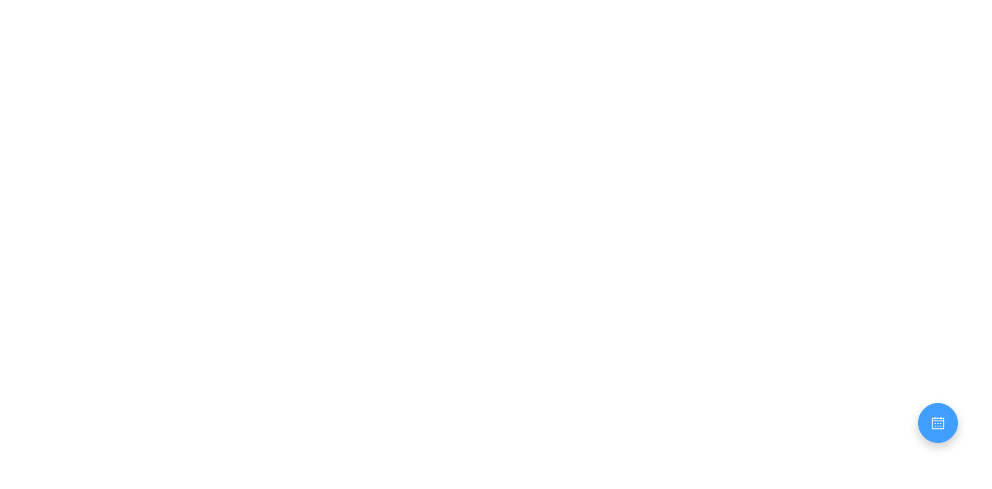
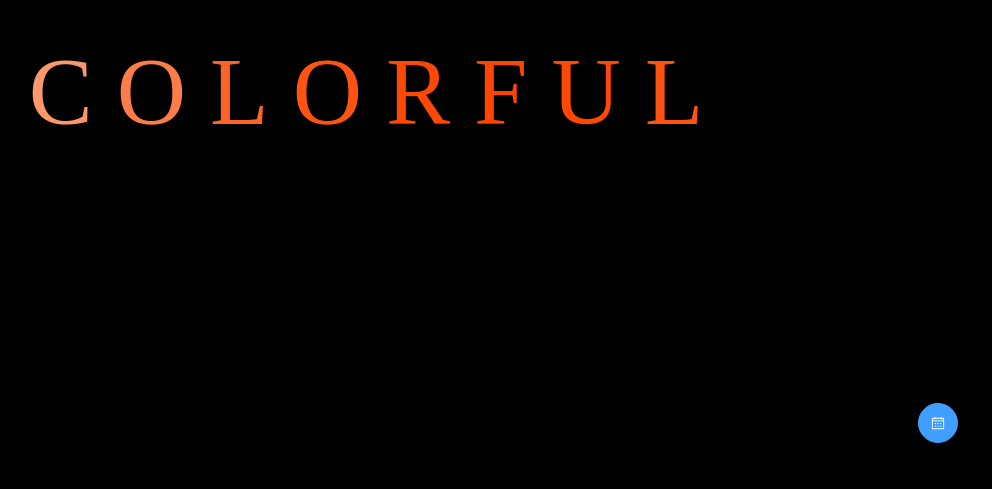
Before and after one commit to lidy5436/website-core-vue, a Vue app: page /textScrolling in a window 1280 px wide. Before the commit this address had no page. Shown: the part 309-798 px from the top of the page, without its empty margins (274-1266 px from the left). Built offline with nearby package versions, Linux system fonts and the light colour scheme.

Commit message:
feat:修改代码

```diff
--- a/package.json
+++ b/package.json
@@ -12,6 +12,7 @@
     "@element-plus/icons-vue": "^2.3.1",
     "element-plus": "^2.10.4",
     "path": "^0.12.7",
+    "sass": "^1.89.2",
     "vue": "^3.5.17",
     "vue-router": "^4.5.1"
   },
--- a/src/assets/css/index.css
+++ b/src/assets/css/index.css
@@ -1,11 +1,12 @@
 :root {
 
 }
-body {
+html, body {
     margin: 0;
     padding: 0;
+    height: 100%;
 
 }
 #app {
-
+    height: 100%;
 }
--- a/src/components/basicTableDialog/index.vue
+++ b/src/components/basicTableDialog/index.vue
@@ -72,8 +72,34 @@ import {computed, reactive, ref, onMounted} from 'vue'
 const props = defineProps({
   data: {
     type: Array,
-    required: true,
-    default: () => []
+    required: false,
+    default: () => [
+      {code: "001", name: "张三", age: 21, address: "江苏无锡"},
+      {code: "002", name: "李四", age: 22, address: "浙江杭州"},
+      {code: "003", name: "王五", age: 23, address: "上海浦东"},
+      {code: "004", name: "赵六", age: 24, address: "北京海淀"},
+      {code: "005", name: "钱七", age: 25, address: "广东深圳"},
+      {code: "006", name: "孙八", age: 26, address: "四川成都"},
+      {code: "007", name: "周九", age: 27, address: "重庆江北"},
+      {code: "008", name: "吴十", age: 28, address: "山东济南"},
+      {code: "009", name: "郑一", age: 29, address: "福建厦门"},
+      {code: "010", name: "冯二", age: 30, address: "湖南长沙"},
+      {code: "011", name: "陈三", age: 20, address: "湖北武汉"},
+      {code: "012", name: "褚四", age: 21, address: "河北石家庄"},
+      {code: "013", name: "卫五", age: 22, address: "辽宁大连"},
+      {code: "014", name: "蒋六", age: 23, address: "黑龙江哈尔滨"},
+      {code: "015", name: "沈七", age: 24, address: "吉林长春"},
+      {code: "016", name: "韩八", age: 25, address: "陕西西安"},
+      {code: "017", name: "杨九", age: 26, address: "广西南宁"},
+      {code: "018", name: "朱十", age: 27, address: "贵州贵阳"},
+      {code: "019", name: "秦一", age: 28, address: "云南昆明"},
+      {code: "020", name: "尤二", age: 29, address: "内蒙古呼和浩特"},
+      {code: "021", name: "许三", age: 30, address: "宁夏银川"},
+      {code: "022", name: "何四", age: 20, address: "新疆乌鲁木齐"},
+      {code: "023", name: "吕五", age: 21, address: "江西南昌"},
+      {code: "024", name: "施六", age: 22, address: "海南海口"},
+      {code: "025", name: "张七", age: 23, address: "天津南开"}
+    ]
   }
 })
 
--- /dev/null
+++ b/src/components/textScrolling/index.vue
@@ -0,0 +1,50 @@
+<template>
+  <div class="container-wrapper">
+    <div class="main-wrapper">
+      <span class="text-wrapper">C</span>
+      <span class="text-wrapper">O</span>
+      <span class="text-wrapper">L</span>
+      <span class="text-wrapper">O</span>
+      <span class="text-wrapper">R</span>
+      <span class="text-wrapper">F</span>
+      <span class="text-wrapper">U</span>
+      <span class="text-wrapper">L</span>
+    </div>
+  </div>
+</template>
+
+<script setup>
+
+</script>
+
+
+
+<style lang="scss" scoped>
+.container-wrapper {
+  background-color: black;
+  height: 100%;
+  display: flex;
+  flex-direction: row;
+  justify-content: center;
+  align-items: center;
+  @for $i from 1 through 8 {
+    .text-wrapper:nth-child(#{$i}) {
+      animation-delay: ($i - 1) * 0.1s;
+    }
+  }
+  .text-wrapper {
+    font-size: 96px;
+    margin: 0 12px;
+    color: #faebd7;
+    animation: colorChange 1s infinite ease-in-out alternate;
+  }
+}
+
+
+@keyframes colorChange {
+  to {
+    color: #ff4500;
+  }
+}
+
+</style>
--- a/src/router/index.js
+++ b/src/router/index.js
@@ -1,11 +1,16 @@
 import Home from '@/view/home/index.vue'
 import {createRouter, createWebHistory} from "vue-router";
+import TextScrolling from '@/components/textScrolling/index.vue'
 
 
 const routes = [
     {
         path: '/',
         component: Home,
+    },
+    {
+        path: '/textScrolling',
+        component: TextScrolling,
     },
 ]
 
--- a/src/view/home/index.vue
+++ b/src/view/home/index.vue
@@ -16,6 +16,11 @@
           <el-button type="primary" @click="handleOpenTableDialog">打开表格弹窗</el-button>
         </el-card>
       </el-col>
+      <el-col :span="4">
+        <el-card header="文字跑马灯">
+          <el-button type="success" @click="handleToLink('/textScrolling')">文字跑马灯</el-button>
+        </el-card>
+      </el-col>
     </el-row>
 
   </div>
@@ -25,7 +30,7 @@
   <!-- 审核弹窗 -->
   <basic-auth-dialog ref="basicAuthDialogRef" @confirm="handleConfirm"/>
   <!-- 表格弹窗-->
-  <basic-table-dialog ref="basicTableDialogRef"  :data="tableData"/>
+  <basic-table-dialog ref="basicTableDialogRef" />
 </template>
 
 <script setup>
@@ -61,34 +66,6 @@ const basicTableDialogRef = ref(undefined)
 const handleOpenTableDialog = () => {
   basicTableDialogRef.value.open()
 }
-// 表格数据
-const tableData = [
-  {code: "001", name: "张三", age: 21, address: "江苏无锡"},
-  {code: "002", name: "李四", age: 22, address: "浙江杭州"},
-  {code: "003", name: "王五", age: 23, address: "上海浦东"},
-  {code: "004", name: "赵六", age: 24, address: "北京海淀"},
-  {code: "005", name: "钱七", age: 25, address: "广东深圳"},
-  {code: "006", name: "孙八", age: 26, address: "四川成都"},
-  {code: "007", name: "周九", age: 27, address: "重庆江北"},
-  {code: "008", name: "吴十", age: 28, address: "山东济南"},
-  {code: "009", name: "郑一", age: 29, address: "福建厦门"},
-  {code: "010", name: "冯二", age: 30, address: "湖南长沙"},
-  {code: "011", name: "陈三", age: 20, address: "湖北武汉"},
-  {code: "012", name: "褚四", age: 21, address: "河北石家庄"},
-  {code: "013", name: "卫五", age: 22, address: "辽宁大连"},
-  {code: "014", name: "蒋六", age: 23, address: "黑龙江哈尔滨"},
-  {code: "015", name: "沈七", age: 24, address: "吉林长春"},
-  {code: "016", name: "韩八", age: 25, address: "陕西西安"},
-  {code: "017", name: "杨九", age: 26, address: "广西南宁"},
-  {code: "018", name: "朱十", age: 27, address: "贵州贵阳"},
-  {code: "019", name: "秦一", age: 28, address: "云南昆明"},
-  {code: "020", name: "尤二", age: 29, address: "内蒙古呼和浩特"},
-  {code: "021", name: "许三", age: 30, address: "宁夏银川"},
-  {code: "022", name: "何四", age: 20, address: "新疆乌鲁木齐"},
-  {code: "023", name: "吕五", age: 21, address: "江西南昌"},
-  {code: "024", name: "施六", age: 22, address: "海南海口"},
-  {code: "025", name: "张七", age: 23, address: "天津南开"}
-];
 
 // 跳转到新页面
 const handleToLink = (url) => {
```
